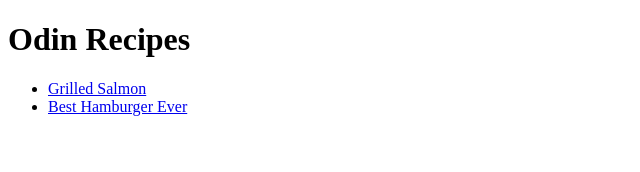
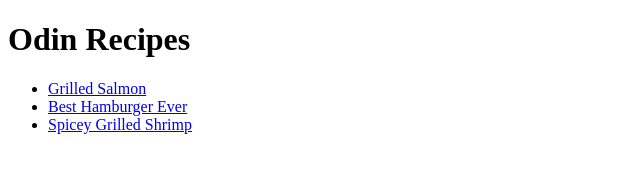
Before and after one commit to OrlvndoNunez/odin-recipes, a plain HTML site: page index.html in a window 1280 px wide. Shown: the whole page, without its empty margins (0-640 px from the left). Drawn offline with Linux system fonts and the light colour scheme.

Commit message:
Link index.html to shrimp.html

```diff
--- a/index.html
+++ b/index.html
@@ -11,6 +11,7 @@
     <ul>
         <li><a href="recipes/salmon.html">Grilled Salmon</a></li>
         <li><a href="recipes/hamburger.html">Best Hamburger Ever</a></li>
+        <li><a href="recipes/shrimp.html">Spicey Grilled Shrimp</a></li>
     </ul>
 </body>
 </html>
```
